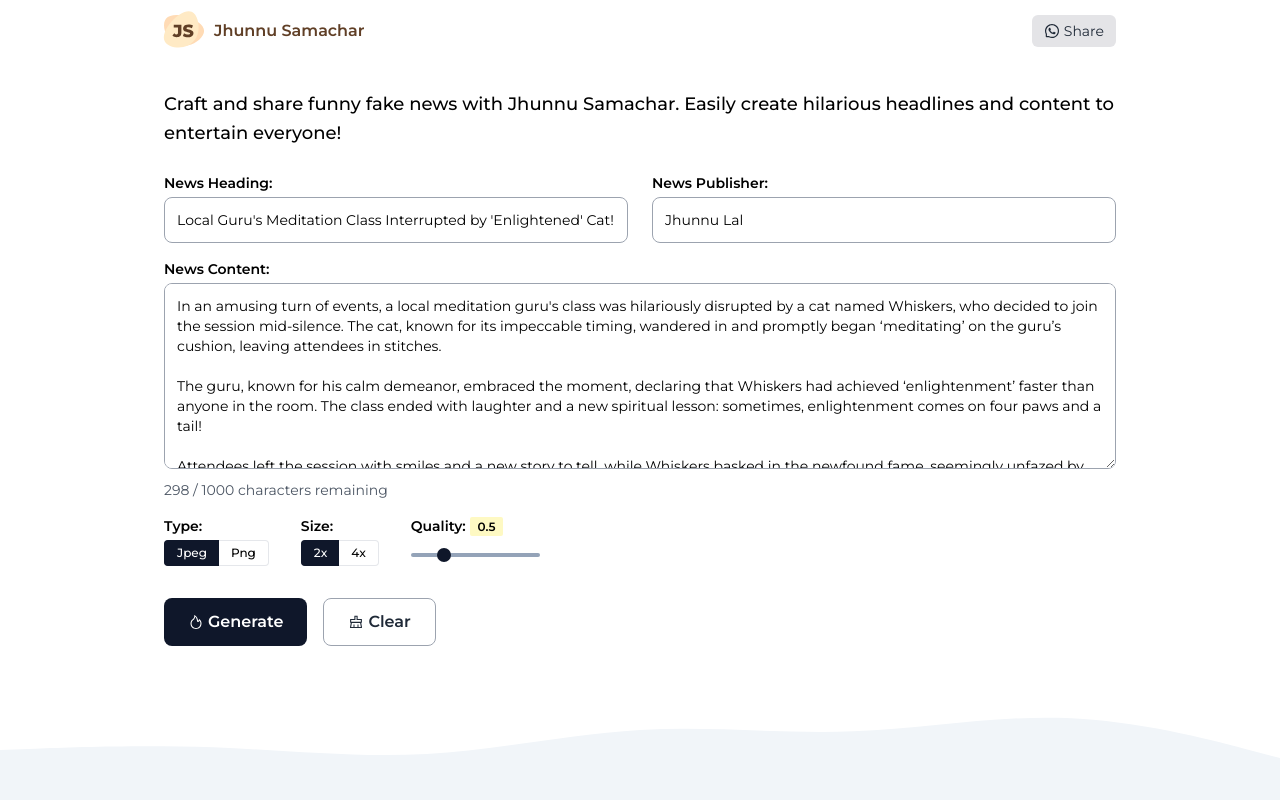
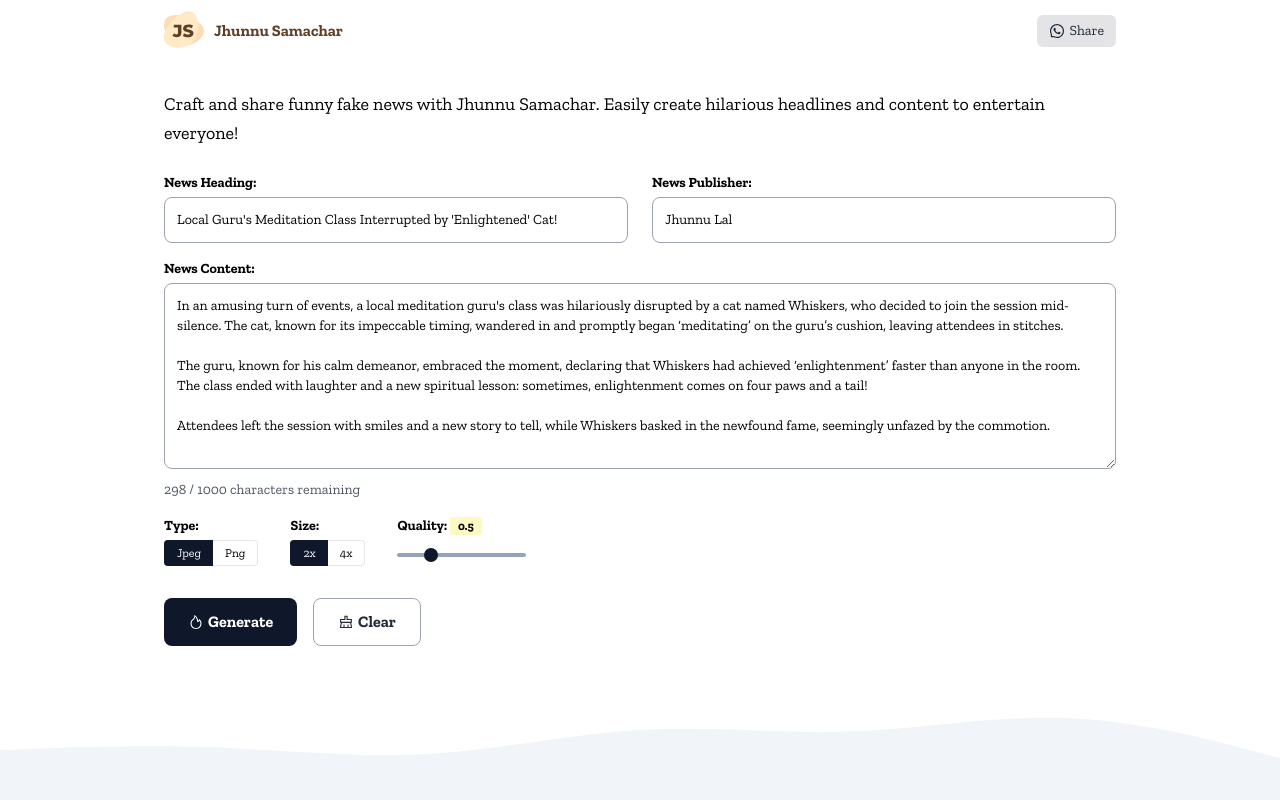
Before and after one commit to vijayhardaha/jhunnu-samachar, a Next.js app: page / in a window 1280 px wide. Shown: the top 800 px of the page. Built offline with nearby package versions, Linux system fonts and the light colour scheme; no server answers; a web font is replaced by a local one.

Commit message:
feat(add): use zilla_slab as site font

```diff
--- a/src/pages/_app.js
+++ b/src/pages/_app.js
@@ -1,10 +1,10 @@
-import { Montserrat } from "next/font/google";
+import { Zilla_Slab } from "next/font/google";
 import PropTypes from "prop-types";
 
 import "../styles/globals.css";
 import SEO from "@/components/SEO";
 
-const font = Montserrat({ subsets: ["latin"], weight: ["300", "400", "500", "600", "700", "800", "900"] });
+const font = Zilla_Slab({ subsets: ["latin"], weight: ["400", "700"] });
 
 /**
  * Main App component for the "Jhunnu Samachar" application.
```
